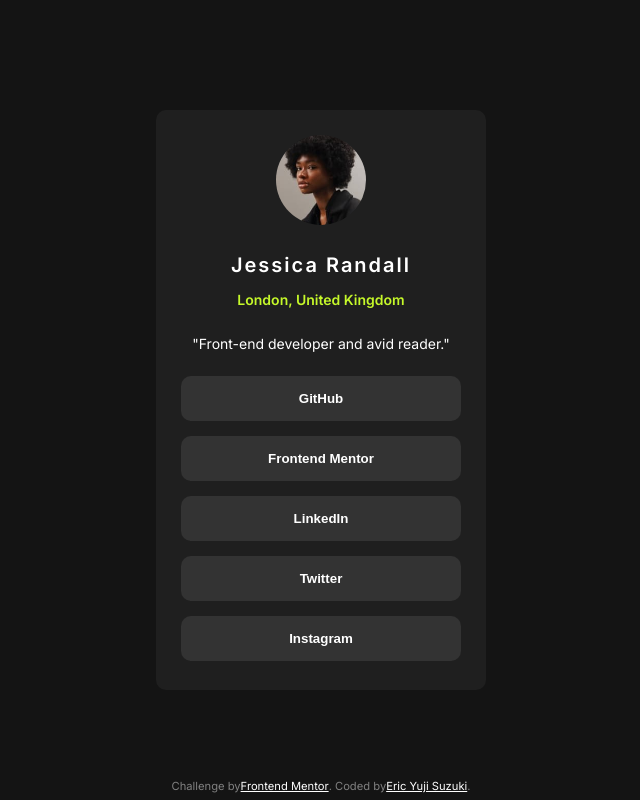
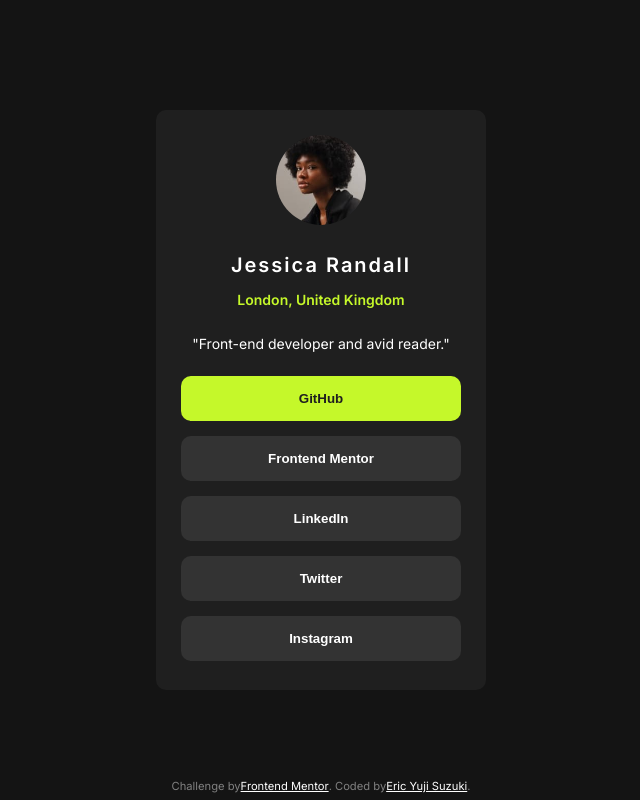
Before and after one commit to eric-suzuki-dev/frontend_mentor_14_challenge, a plain HTML site: page index.html in a window 1280 px wide. In both pictures the pointer is over the button "GitHub". Shown: the whole page, without its empty margins (319-959 px from the left). Drawn offline with Linux system fonts and the light colour scheme.

Commit message:
CSS hover

```diff
--- a/style/main.css
+++ b/style/main.css
@@ -102,6 +102,13 @@ main {
     font-weight: var(--font-bold);
 }
 
+/* ------ Hover ------ */
+.btn button:hover{
+    background: var(--green);
+    cursor: pointer;
+    color: var(--dark-grey);
+}
+
 /* -------- Attribution -------- */
 .attribution {
     position: fixed;
```
